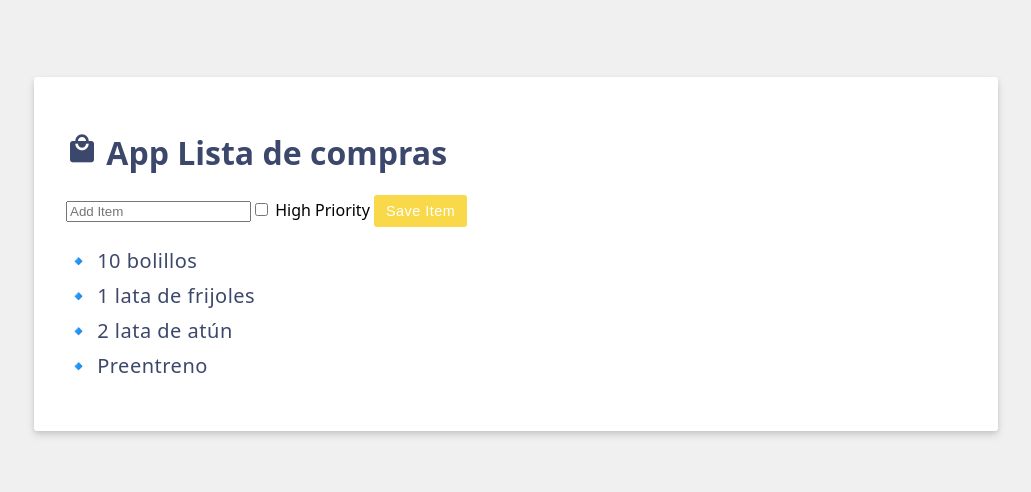
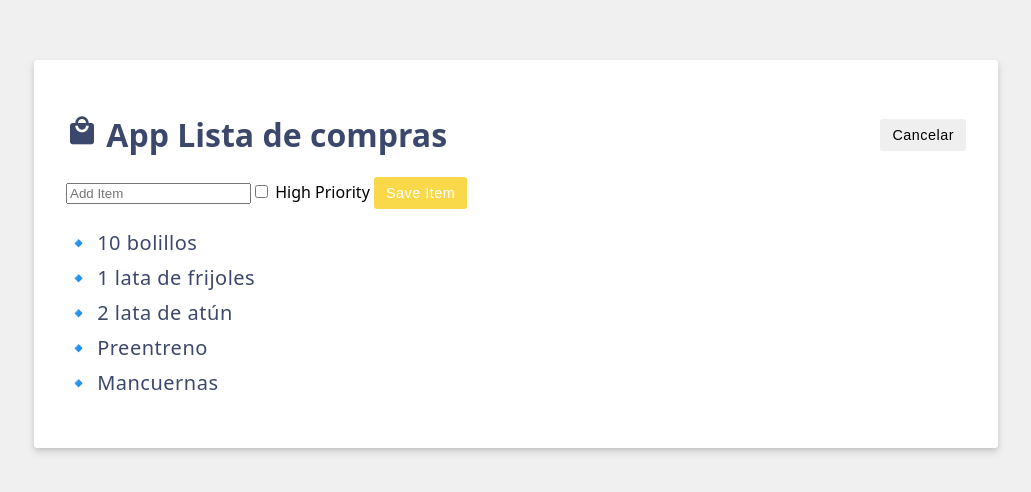
Before and after one commit to Ismael101003/DADM-2024B, a Vue app: page / in a window 1280 px wide. Shown: the part 146-638 px from the top of the page, without its empty margins (124-1155 px from the left). Built offline with nearby package versions, Linux system fonts and the light colour scheme.

Commit message:
⭐FEAT: add button of cancelar and añadir

```diff
--- a/src/App.vue
+++ b/src/App.vue
@@ -1,5 +1,5 @@
 <script setup>
-import { ref } from 'vue'
+import { onActivated, ref } from 'vue'
 const header = ref('App Lista de compras')
 //Items
 //Item model
@@ -8,23 +8,33 @@ const items = ref([
   { id: 1, label: '10 bolillos' },
   { id: 2, label: '1 lata de frijoles' },
   { id: 3, label: '2 lata de atún' },
-  { id: 4, label: 'Preentreno' }
+  { id: 4, label: 'Preentreno' },
+  { id: 5, label: 'Mancuernas' }
 ])
 //item metod
 const saveItem = () => {
   items.value.push({ id: items.value.length + 1, label: newItem.value })
-  newItem.value='';
+  newItem.value = ''
 }
-
+// Formulario
 const newItem = ref('')
 const newItemHighPriority = ref(false)
+const editing = ref(true)
+
+//eventos
+const ActivatedEdition = (activated) => {
+  editing.value = activated
+}
 </script>
 
 <template>
-  <h1><i class="material-icons shopping-cart-icon">local_mall</i> {{ header }}</h1>
+  <div class="header">
+    <h1><i class="material-icons shopping-cart-icon"> local_mall </i> {{ header }}</h1>
+    <button v-if="editing" class="btn" @click="ActivatedEdition(false)">Cancelar</button>
+    <button v-else class="btn btn-primary" @click="ActivatedEdition(true)">Agregar articulo</button>
+  </div>
 
-  <form class="add-item form"
-   v-on:submit.prevent="saveItem">
+  <form class="add-item form" v-if="editing" v-on:submit.prevent="saveItem">
     <!-- entrada de texto -->
     <input v-model.trim="newItem" type="text" placeholder="Add Item" />
     <!-- Caja de seleccion de prioridad -->
@@ -39,6 +49,7 @@ const newItemHighPriority = ref(false)
   <ul>
     <li v-for="{ id, label } in items" v-bind:key="id">🔹 {{ label }}</li>
   </ul>
+  <p v-if="items.length === 0">🥀No hay elementos en la lista🥀</p>
 </template>
 
 <style scoped>
```
